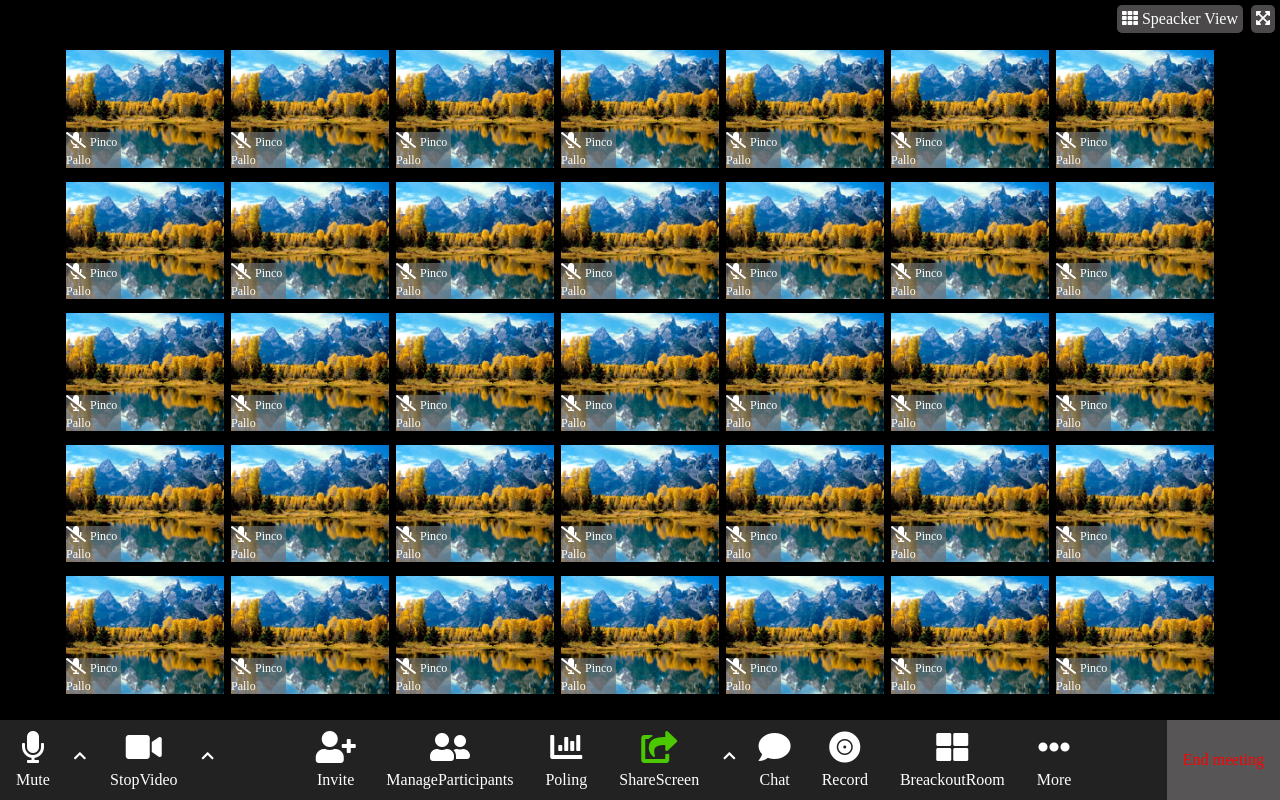
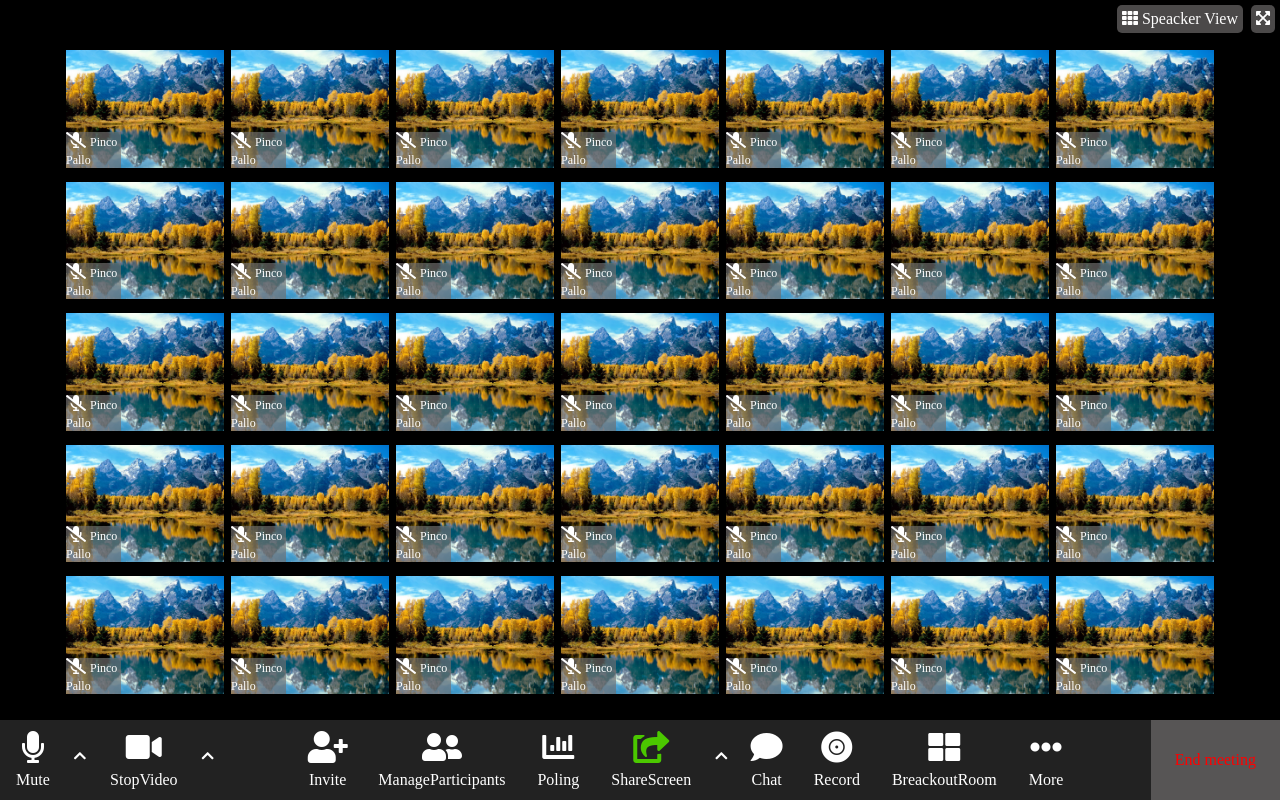
Before and after one commit to MCigno94/html-css-zoom, a plain HTML site: page index.html in a window 1280 px wide. Drawn offline with Linux system fonts and the light colour scheme.

Commit message:
final commit

```diff
--- a/style.css
+++ b/style.css
@@ -172,7 +172,7 @@ footer i {
 
 .container_right {
     height: 100%;
-    padding: 0 1rem;
+    padding: 0 1.5rem;
     color: red;
 }
 
```
